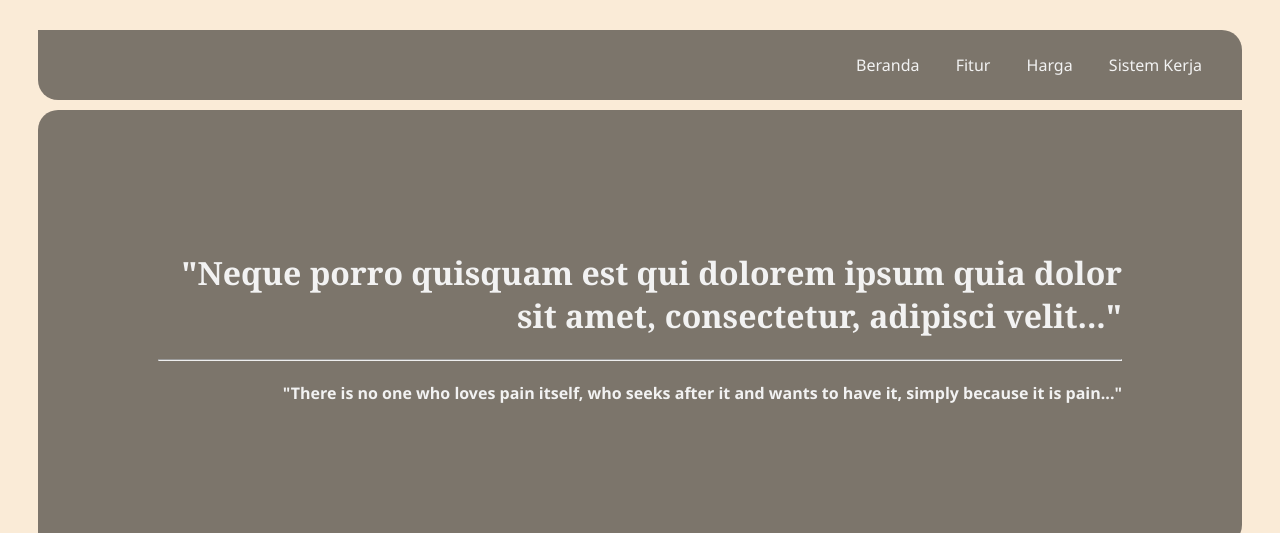
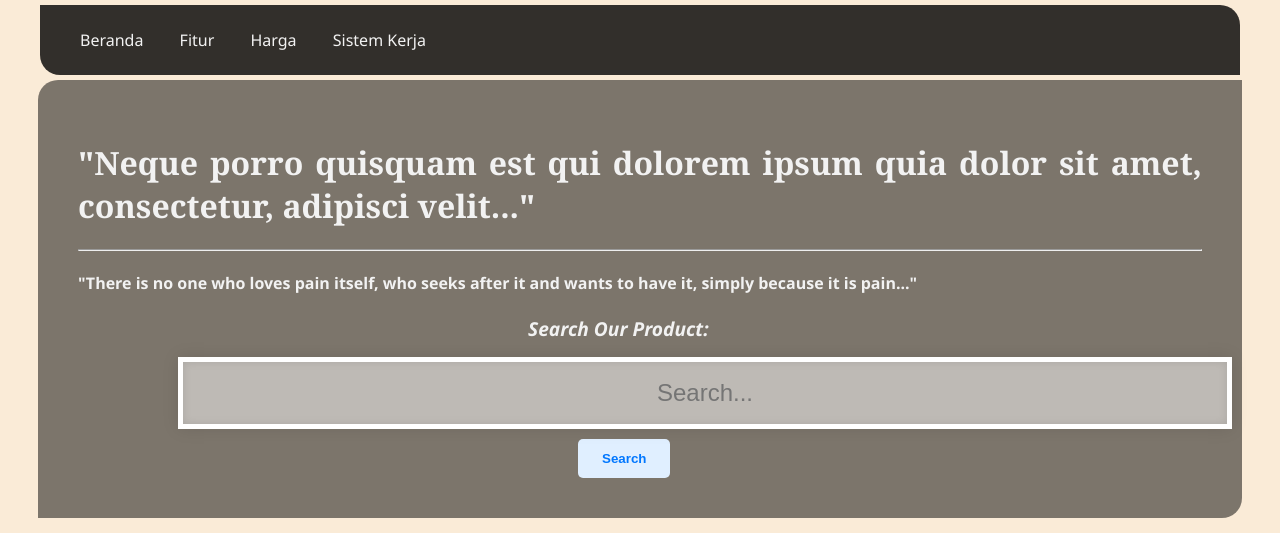
Before and after one commit to alaihsan/landingpage, a plain HTML site: page index.html in a window 1280 px wide. Shown: the top 533 px of the page. Drawn offline with Linux system fonts and the light colour scheme.

Commit message:
add fixed position menu and footer

```diff
--- a/css/styles.css
+++ b/css/styles.css
@@ -8,15 +8,19 @@ html {
 /* navigasi */
 
 #nav-bar {
-    background-color: rgb(0, 0, 0, 0.5);
+    background-color: rgb(0, 0, 0, 0.8);
     font-family: 'Segoe UI', Tahoma, Geneva, Verdana, sans-serif;
     font-size:medium;
-    text-align: right;
     padding: 1.5em;
-    margin: 30px 30px 10px 30px;
+    width: 90%;
+    margin: 0px 30px 10px 30px;
     border-top-right-radius: 20px;
     border-bottom-left-radius: 20px;
+    display: block;
     overflow: hidden;
+    position: fixed;
+    top: 5px;
+    left: 10px;
 }
 
 #nav-bar a {
@@ -30,7 +34,6 @@ html {
     color: white;
     border-radius: 10%;
     text-decoration: none;
-
 }
 
 #nav-bar a.active {
@@ -46,14 +49,16 @@ html {
     font-family: 'Segoe UI', Tahoma, Geneva, Verdana, sans-serif;
     font-size:medium;
     color:#f2f2f2;
-    text-align: right;
-    padding: 7.5em;
+    text-align: justify;
+    padding: 2.5em;
+    margin-top: 80px;
     margin-right: 30px;
     margin-left: 30px;
     border-top-left-radius: 20px;
     border-bottom-right-radius: 20px;
 
 }
+
 
 /* embed video */
 
@@ -143,3 +148,63 @@ button:hover {
   background-color: #0077ff;
   color: #e0efff;
 }
+
+/* kolom email */
+
+input {
+    border: 5px solid white;
+    -webkit-box-shadow:
+      inset 0 0 8px  rgba(0,0,0,0.1),
+            0 0 16px rgba(0,0,0,0.1);
+    -moz-box-shadow:
+      inset 0 0 8px  rgba(0,0,0,0.1),
+            0 0 16px rgba(0,0,0,0.1);
+    box-shadow:
+      inset 0 0 8px  rgba(0,0,0,0.1),
+            0 0 16px rgba(0,0,0,0.1);
+    padding: 17px;
+    background: rgba(255,255,255,0.5);
+    margin: 15px 0 0px 100px;
+    font-size: 1.5em;
+    text-align: center;
+}
+
+#button-search {
+    border: none;
+    padding: 12px 24px;
+    border-radius: 5px;
+    font-weight: 600;
+    color: #0077ff;
+    background-color: #e0efff;
+
+    /* Button is inline-block element by default, it need to have block display for margin: 0 auto; to work */
+    margin:10px 0px 0px 500px;
+    justify-content: center;
+
+    /* Button is a clickable element, therefore it should have a pointer cursor */
+    cursor: pointer;
+  }
+
+
+#button-search:hover {
+  background-color: #0077ff;
+  color: #e0efff;
+}
+
+
+#email-label {
+    font-size: 1.2em;
+    text-align: center;
+    margin: 30px 0 0px 450px;
+}
+
+/* footer */
+
+footer {
+    text-align: center;
+    size: 5px;
+    margin: 40px;
+    color: aliceblue;
+    padding: 10px;
+    background-color: rgb(0, 0, 0, 0.5);
+}
--- a/index.html
+++ b/index.html
@@ -19,6 +19,9 @@
     <header id="header">
         <h1 style="font-family: Cambria, Cochin, Georgia, Times, 'Times New Roman', serif">"Neque porro quisquam est qui dolorem ipsum quia dolor sit amet, consectetur, adipisci velit..."</h1><hr/>
         <h4>"There is no one who loves pain itself, who seeks after it and wants to have it, simply because it is pain..."</h4>
+        <label for="email-label" id="email-label"><strong><em>Search Our Product:</em></strong></label><br/>
+        <input type="email" id="email" size="70" results placeholder="Search..."><br/>
+        <button id="button-search">Search</button>
     </header>
 
     <div id="video" >
@@ -102,10 +105,9 @@
       </div>
   </div>
 
-
-
-
-
+    <footer>
+        <em>Landing Page by Ihsan - 2022</em>
+    </footer>
 
 </body>
 </html>
```
